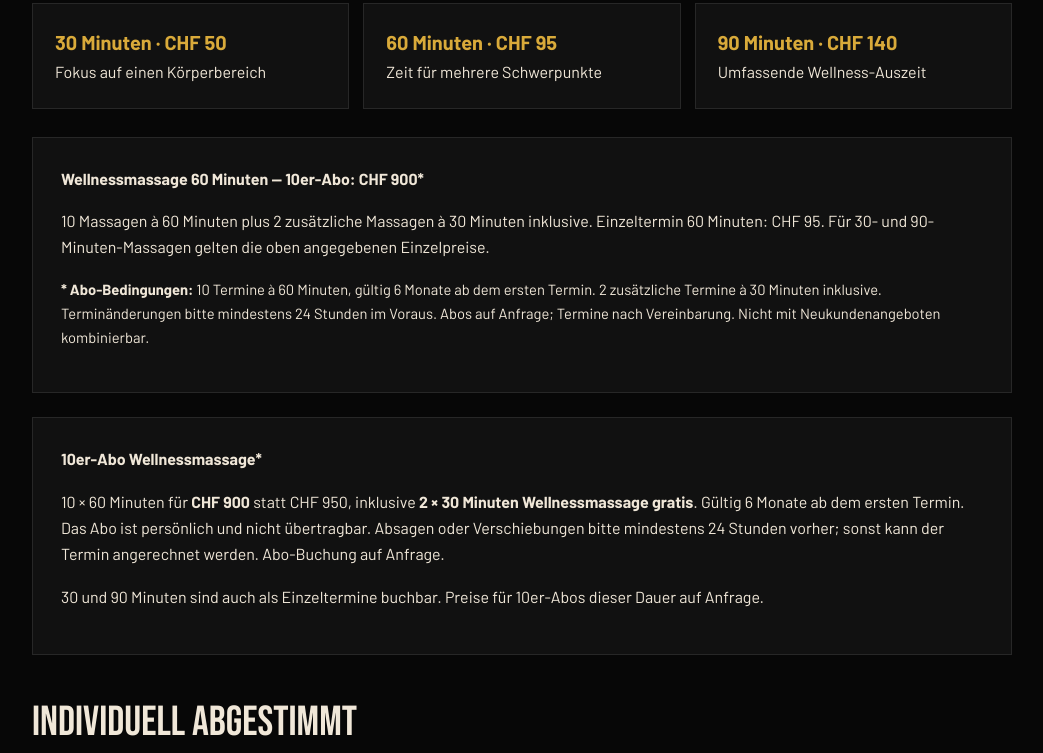
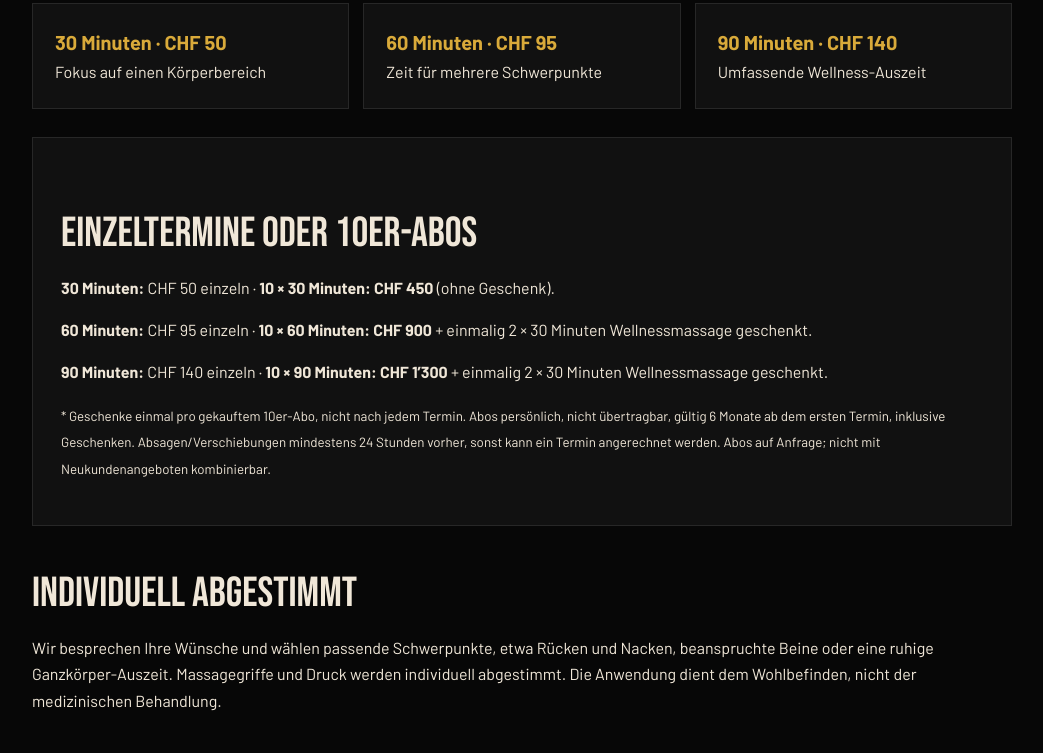
Before and after one commit to Olga800m/My-website-, a plain HTML site: page massage-koeniz.html in a window 1280 px wide. Shown: the part 751-1504 px from the top of the page, without its empty margins (118-1161 px from the left). Drawn offline with Linux system fonts and the light colour scheme.

Commit message:
Unify ten-session massage prices, gifts, pressotherapy and multilingual group terms

```diff
--- a/massage-koeniz.html
+++ b/massage-koeniz.html
@@ -103,7 +103,7 @@
               <b>90 Minuten · CHF 140</b>Umfassende Wellness-Auszeit
             </div>
           </div>
-          <div class="panel"><strong>Wellnessmassage 60 Minuten — 10er-Abo: CHF 900*</strong><p>10 Massagen à 60 Minuten plus 2 zusätzliche Massagen à 30 Minuten inklusive. Einzeltermin 60 Minuten: CHF 95. Für 30- und 90-Minuten-Massagen gelten die oben angegebenen Einzelpreise.</p><p style="margin-top:12px;font-size:.92rem"><strong>* Abo-Bedingungen:</strong> 10 Termine à 60 Minuten, gültig 6 Monate ab dem ersten Termin. 2 zusätzliche Termine à 30 Minuten inklusive. Terminänderungen bitte mindestens 24 Stunden im Voraus. Abos auf Anfrage; Termine nach Vereinbarung. Nicht mit Neukundenangeboten kombinierbar.</p></div><div class="panel"><strong>10er-Abo Wellnessmassage*</strong><p>10 × 60 Minuten für <strong>CHF 900</strong> statt CHF 950, inklusive <strong>2 × 30 Minuten Wellnessmassage gratis</strong>. Gültig 6 Monate ab dem ersten Termin. Das Abo ist persönlich und nicht übertragbar. Absagen oder Verschiebungen bitte mindestens 24 Stunden vorher; sonst kann der Termin angerechnet werden. Abo-Buchung auf Anfrage.</p><p>30 und 90 Minuten sind auch als Einzeltermine buchbar. Preise für 10er-Abos dieser Dauer auf Anfrage.</p></div><h2>Individuell abgestimmt</h2>
+          <div class="panel"><h2>Einzeltermine oder 10er-Abos</h2><p><strong>30 Minuten:</strong> CHF 50 einzeln · <strong>10 × 30 Minuten: CHF 450</strong> (ohne Geschenk).</p><p><strong>60 Minuten:</strong> CHF 95 einzeln · <strong>10 × 60 Minuten: CHF 900</strong> + einmalig 2 × 30 Minuten Wellnessmassage geschenkt.</p><p><strong>90 Minuten:</strong> CHF 140 einzeln · <strong>10 × 90 Minuten: CHF 1’300</strong> + einmalig 2 × 30 Minuten Wellnessmassage geschenkt.</p><p><small>* Geschenke einmal pro gekauftem 10er-Abo, nicht nach jedem Termin. Abos persönlich, nicht übertragbar, gültig 6 Monate ab dem ersten Termin, inklusive Geschenken. Absagen/Verschiebungen mindestens 24 Stunden vorher, sonst kann ein Termin angerechnet werden. Abos auf Anfrage; nicht mit Neukundenangeboten kombinierbar.</small></p></div><h2>Individuell abgestimmt</h2>
           <p>
             Wir besprechen Ihre Wünsche und wählen passende Schwerpunkte, etwa Rücken und Nacken, beanspruchte Beine oder eine ruhige Ganzkörper-Auszeit. Massagegriffe und Druck werden individuell abgestimmt. Die Anwendung dient dem Wohlbefinden, nicht der medizinischen Behandlung.
           </p>
```
